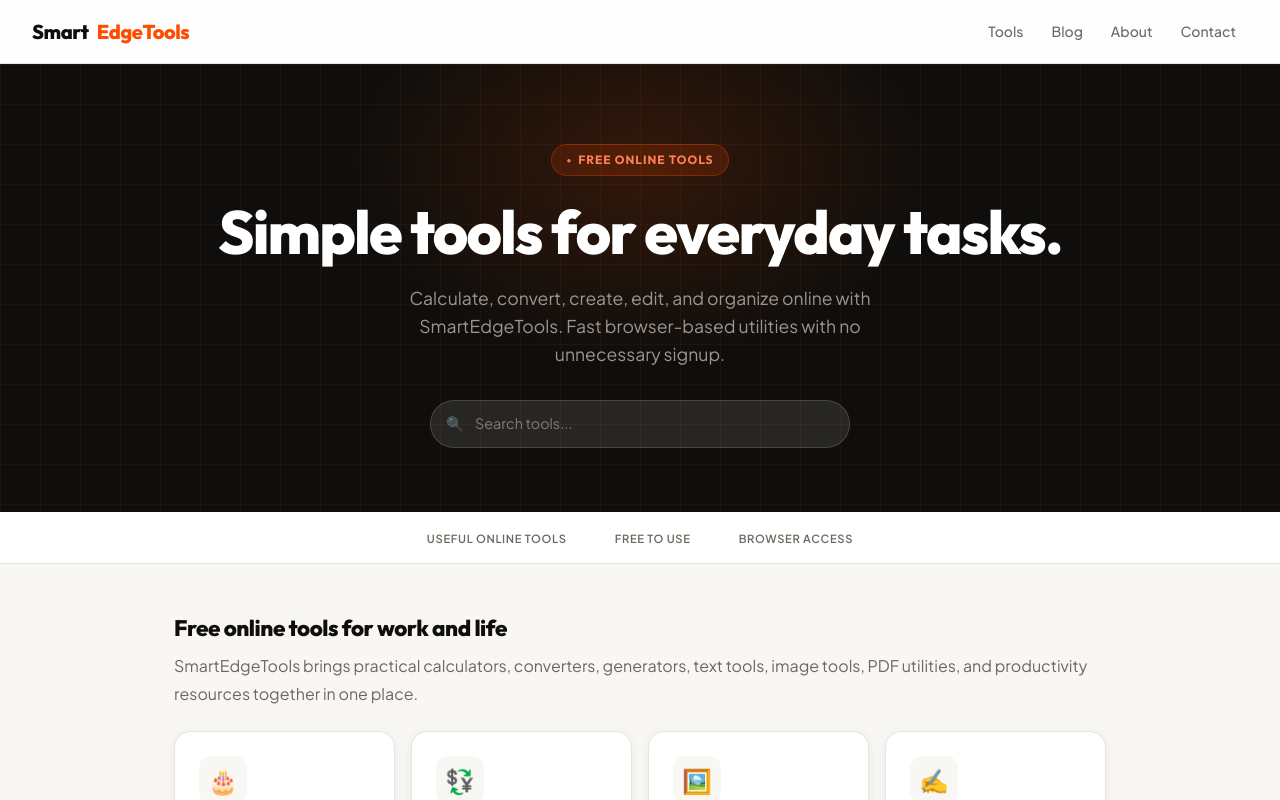
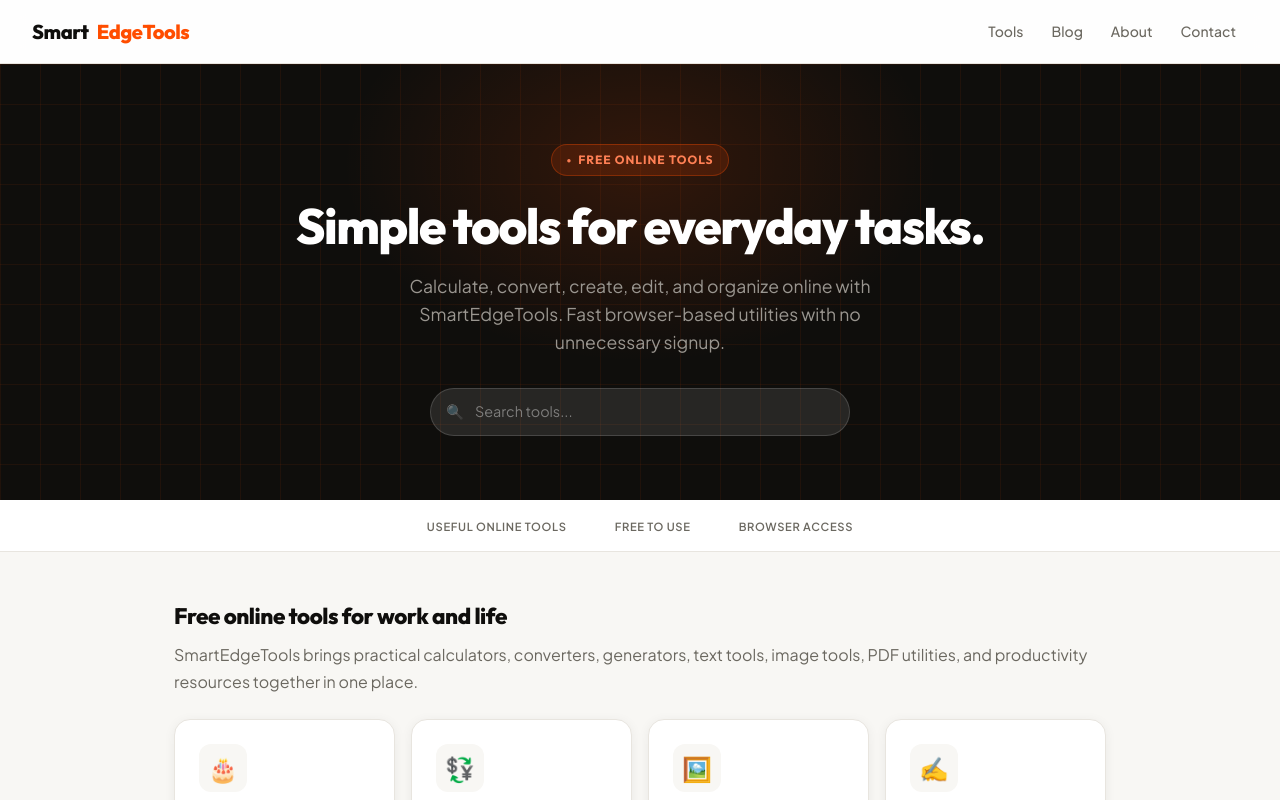
Before and after one commit to athersaud-smart-tools/smart-tools, a Next.js app: page / in a window 1280 px wide. Shown: the top 800 px of the page. Built offline with nearby package versions, Linux system fonts and the light colour scheme.

Commit message:
reduce homepage hero title size

```diff
--- a/app/globals.css
+++ b/app/globals.css
@@ -101,7 +101,7 @@
 .hero-content { position: relative; z-index: 1; }
 
 .hero h1 {
-  font-size: clamp(2.2rem, 5vw, 3.8rem);
+  font-size: clamp(1.9rem, 4vw, 3.1rem);
   font-weight: 800;
   line-height: 1.05;
   letter-spacing: -0.03em;
```
